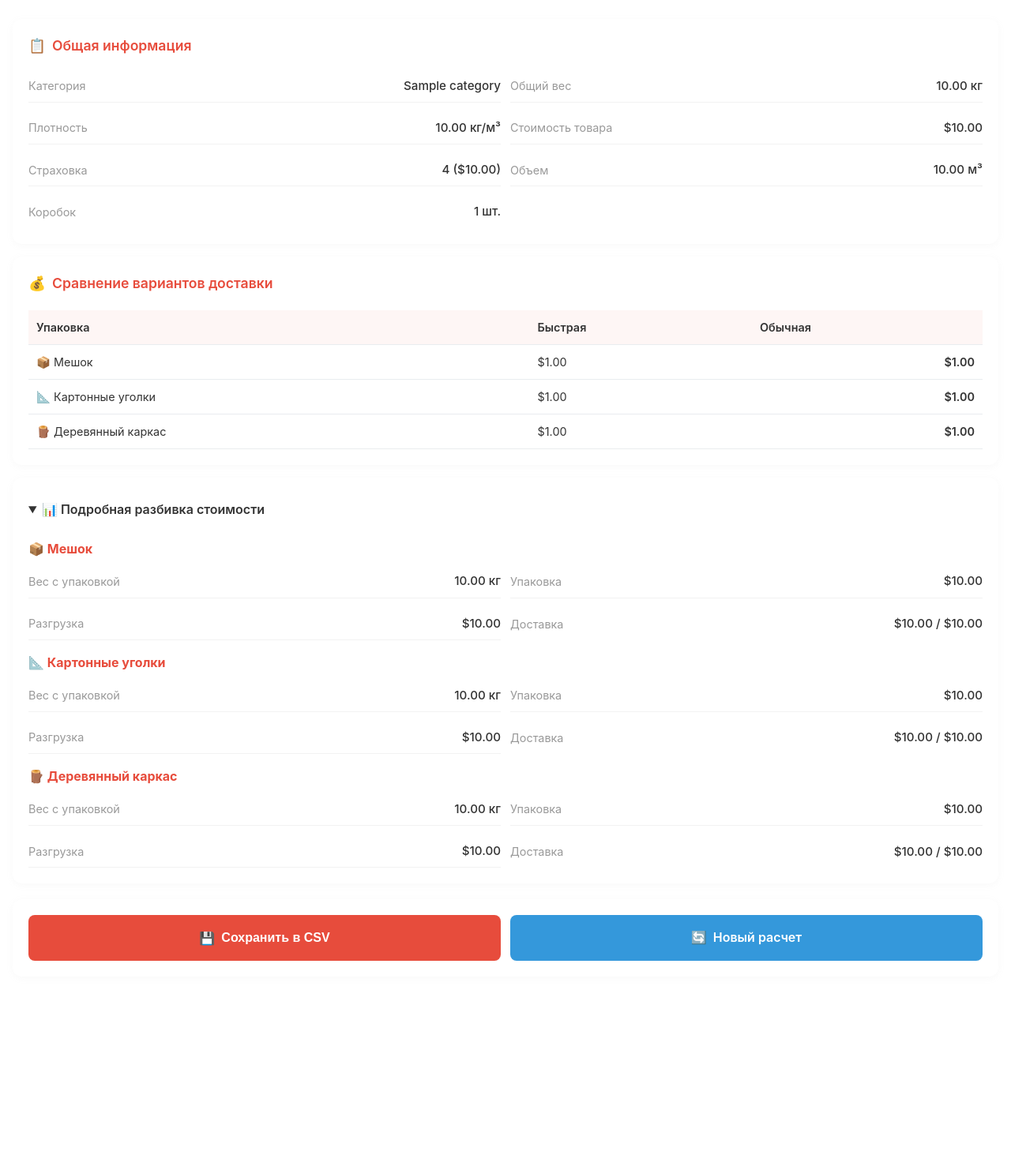
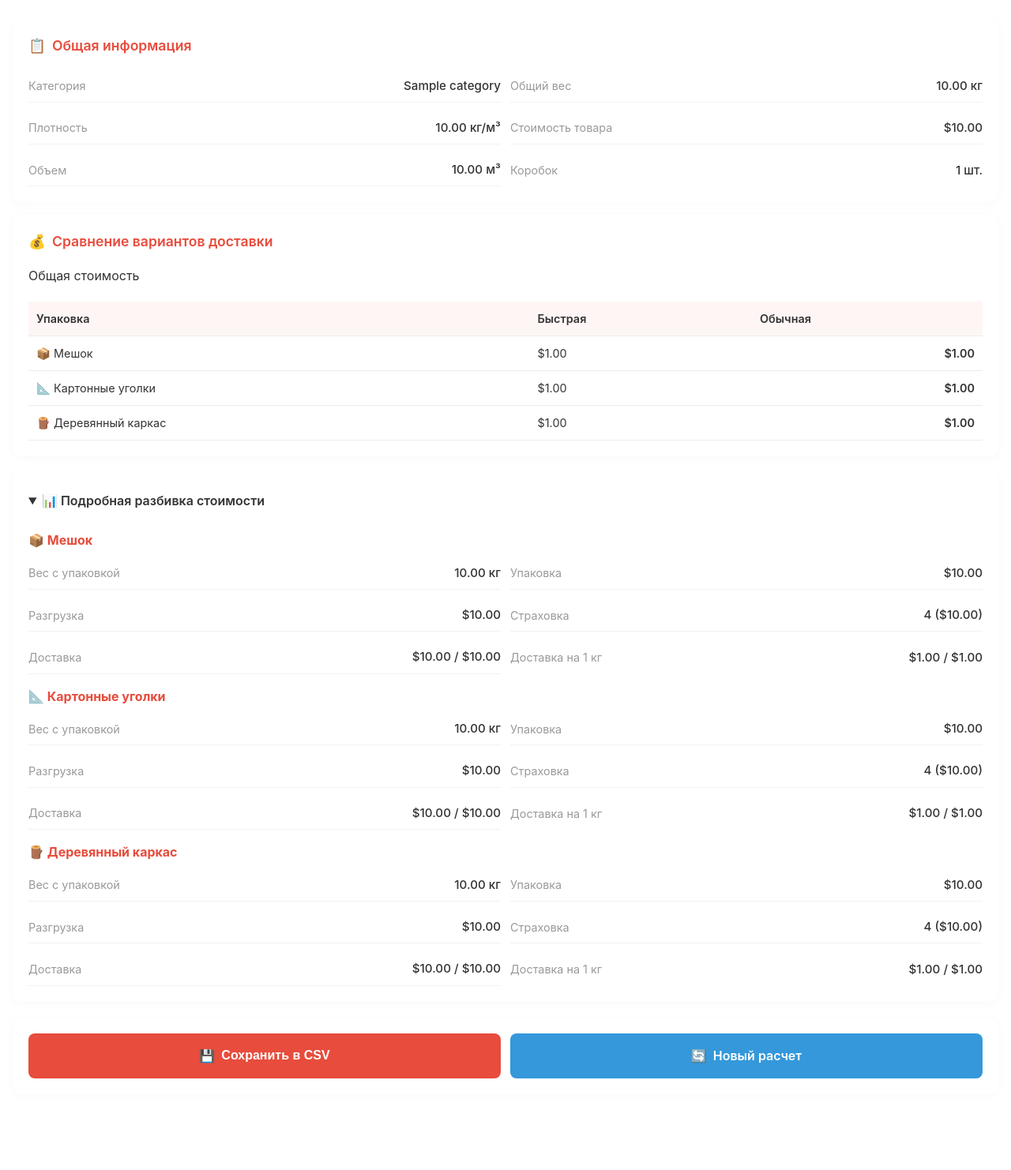
Before and after one commit to chinatogether/delivery-calculator, a Flask app: template templates/result.html in a window 1280 px wide, after a click on "📊 Подробная разбивка стоимости". Shown: the part 102-1584 px from the top of the page at 79% size. Before the commit the page ends 1319 px from the top, so only its background shows below. Run offline with Flask 3, Linux system fonts and the light colour scheme; the template is opened without the code that fills it: most values are stand-ins (such as "Sample title", 1, 10 or a date in 2020); some libraries are stand-ins or nearby versions.

Commit message:
Обновление основной страницы

```diff
--- a/api.py
+++ b/api.py
@@ -509,7 +509,7 @@ def calculate():
                 "deliveryCostFast": float(delivery_cost_fast_bag),
                 "deliveryCostRegular": float(delivery_cost_regular_bag),
                 "totalFast": float(
-                    (packaging_cost_bag + unload_cost_bag + insurance + delivery_cost_fast).quantize(Decimal('0.01'))
+                    (packaging_cost_bag + unload_cost_bag + insurance + delivery_cost_fast_bag).quantize(Decimal('0.01'))
                 ),
                 "totalRegular": float(
                     (packaging_cost_bag + unload_cost_bag + insurance + delivery_cost_regular_bag).quantize(Decimal('0.01'))
--- a/templates/result.html
+++ b/templates/result.html
@@ -1,5 +1,6 @@
 <!DOCTYPE html>
 <html lang="ru">
+
 <head>
     <meta charset="UTF-8">
     <meta name="viewport" content="width=device-width, initial-scale=1.0, maximum-scale=1.0, user-scalable=no">
@@ -16,7 +17,7 @@
             --light-gray: #f8f9fa;
             --white: #ffffff;
             --border-color: #e9ecef;
-            --shadow: 0 10px 30px rgba(0,0,0,0.1);
+            --shadow: 0 10px 30px rgba(0, 0, 0, 0.1);
 
             /* Telegram Web App цвета */
             --tg-theme-bg-color: var(--white);
@@ -80,6 +81,7 @@
                 opacity: 0;
                 transform: translateY(20px);
             }
+
             to {
                 opacity: 1;
                 transform: translateY(0);
@@ -113,7 +115,7 @@
             justify-content: space-between;
             align-items: center;
             padding: 8px 0;
-            border-bottom: 1px solid rgba(0,0,0,0.05);
+            border-bottom: 1px solid rgba(0, 0, 0, 0.05);
         }
 
         .info-item:last-child {
@@ -269,6 +271,7 @@
         }
     </style>
 </head>
+
 <body>
     <div class="container">
         {% if results %}
@@ -301,10 +304,6 @@
                     <span class="info-value">${{ "%.2f"|format(results.generalInformation.productCost) }}</span>
                 </div>
                 <div class="info-item">
-                        <span class="info-label">Страховка</span>
-                        <span class="info-value">{{ results.generalInformation.insuranceRate }} (${{ "%.2f"|format(results.generalInformation.insuranceAmount) }})</span>
-                    </div>
-                    <div class="info-item">
                     <span class="info-label">Объем</span>
                     <span class="info-value">{{ "%.2f"|format(results.generalInformation.volume) }} м³</span>
                 </div>
@@ -320,6 +319,8 @@
             <h2>
                 <span>💰</span>
                 <span>Сравнение вариантов доставки</span>
+            </h2>
+            <span>Общая стоимость</span>
             </h2>
             <div class="comparison-table">
                 <table>
@@ -374,8 +375,20 @@
                         <span class="info-value">${{ "%.2f"|format(results.bag.unloadCost) }}</span>
                     </div>
                     <div class="info-item">
+                        <span class="info-label">Страховка</span>
+                        <span class="info-value">{{ results.generalInformation.insuranceRate }} (${{
+                            "%.2f"|format(results.generalInformation.insuranceAmount) }})</span>
+                    </div>
+                    <div class="info-item">
                         <span class="info-label">Доставка</span>
-                            <span class="info-value">${{ "%.2f"|format(results.bag.deliveryCostFast) }} / ${{ "%.2f"|format(results.bag.deliveryCostRegular) }}</span>
+                        <span class="info-value">${{ "%.2f"|format(results.bag.deliveryCostFast) }} / ${{
+                            "%.2f"|format(results.bag.deliveryCostRegular) }}</span>
+                    </div>
+                    <div class="info-item">
+                        <span class="info-label">Доставка на 1 кг</span>
+                        <span class="info-value">${{
+                            "%.2f"|format(results.bag.deliveryCostFast/results.bag.packedWeight) }} / ${{
+                            "%.2f"|format(results.bag.deliveryCostRegular/results.bag.packedWeight) }}</span>
                     </div>
                 </div>
             </div>
@@ -397,8 +410,20 @@
                         <span class="info-value">${{ "%.2f"|format(results.corners.unloadCost) }}</span>
                     </div>
                     <div class="info-item">
+                        <span class="info-label">Страховка</span>
+                        <span class="info-value">{{ results.generalInformation.insuranceRate }} (${{
+                            "%.2f"|format(results.generalInformation.insuranceAmount) }})</span>
+                    </div>
+                    <div class="info-item">
                         <span class="info-label">Доставка</span>
-                            <span class="info-value">${{ "%.2f"|format(results.corners.deliveryCostFast) }} / ${{ "%.2f"|format(results.corners.deliveryCostRegular) }}</span>
+                        <span class="info-value">${{ "%.2f"|format(results.corners.deliveryCostFast) }} / ${{
+                            "%.2f"|format(results.corners.deliveryCostRegular) }}</span>
+                    </div>
+                    <div class="info-item">
+                        <span class="info-label">Доставка на 1 кг</span>
+                        <span class="info-value">${{
+                            "%.2f"|format(results.corners.deliveryCostFast/results.corners.packedWeight) }} / ${{
+                            "%.2f"|format(results.corners.deliveryCostRegular/results.corners.packedWeight) }}</span>
                     </div>
                 </div>
             </div>
@@ -420,8 +445,20 @@
                         <span class="info-value">${{ "%.2f"|format(results.frame.unloadCost) }}</span>
                     </div>
                     <div class="info-item">
+                        <span class="info-label">Страховка</span>
+                        <span class="info-value">{{ results.generalInformation.insuranceRate }} (${{
+                            "%.2f"|format(results.generalInformation.insuranceAmount) }})</span>
+                    </div>
+                    <div class="info-item">
                         <span class="info-label">Доставка</span>
-                            <span class="info-value">${{ "%.2f"|format(results.frame.deliveryCostFast) }} / ${{ "%.2f"|format(results.frame.deliveryCostRegular) }}</span>
+                        <span class="info-value">${{ "%.2f"|format(results.frame.deliveryCostFast) }} / ${{
+                            "%.2f"|format(results.frame.deliveryCostRegular) }}</span>
+                    </div>
+                    <div class="info-item">
+                        <span class="info-label">Доставка на 1 кг</span>
+                        <span class="info-value">${{
+                            "%.2f"|format(results.frame.deliveryCostFast/results.frame.packedWeight) }} / ${{
+                            "%.2f"|format(results.frame.deliveryCostRegular/results.frame.packedWeight) }}</span>
                     </div>
                 </div>
             </div>
@@ -441,7 +478,8 @@
         {% else %}
         <div class="error">
             <p>❌ Данные для отображения отсутствуют.</p>
-                <p>Пожалуйста, выполните расчет на <a href="/" style="color: var(--primary-color);">главной странице</a>.</p>
+            <p>Пожалуйста, выполните расчет на <a href="/" style="color: var(--primary-color);">главной странице</a>.
+            </p>
         </div>
         {% endif %}
     </div>
@@ -466,22 +504,22 @@
         const resultsData = {
             category: "{{ results.generalInformation.category }}",
             totalWeight: {{ results.generalInformation.weight }},
-            density: {{ results.generalInformation.density }},
-            productCost: {{ results.generalInformation.productCost }},
+        density: { { results.generalInformation.density } },
+        productCost: { { results.generalInformation.productCost } },
         insuranceRate: "{{ results.generalInformation.insuranceRate }}",
-            insuranceAmount: {{ results.generalInformation.insuranceAmount }},
-            volume: {{ results.generalInformation.volume }},
-            boxCount: {{ results.generalInformation.boxCount }},
-            bagTotalFast: {{ results.bag.totalFast }},
-            bagTotalRegular: {{ results.bag.totalRegular }},
-            cornersTotalFast: {{ results.corners.totalFast }},
-            cornersTotalRegular: {{ results.corners.totalRegular }},
-            frameTotalFast: {{ results.frame.totalFast }},
-            frameTotalRegular: {{ results.frame.totalRegular }}
+            insuranceAmount: { { results.generalInformation.insuranceAmount } },
+        volume: { { results.generalInformation.volume } },
+        boxCount: { { results.generalInformation.boxCount } },
+        bagTotalFast: { { results.bag.totalFast } },
+        bagTotalRegular: { { results.bag.totalRegular } },
+        cornersTotalFast: { { results.corners.totalFast } },
+        cornersTotalRegular: { { results.corners.totalRegular } },
+        frameTotalFast: { { results.frame.totalFast } },
+        frameTotalRegular: { { results.frame.totalRegular } }
         };
 
         // Кнопка сохранения в CSV
-        document.getElementById('saveBtn').addEventListener('click', async function() {
+        document.getElementById('saveBtn').addEventListener('click', async function () {
             try {
                 // Вибрация при нажатии
                 if (tg && tg.HapticFeedback) {
@@ -511,8 +549,8 @@
                         results: {
                             generalInformation: {{ results.generalInformation | tojson }},
                     bag: {{ results.bag | tojson }},
-                            corners: {{ results.corners | tojson }},
-                            frame: {{ results.frame | tojson }}
+            corners: { { results.corners | tojson } },
+            frame: { { results.frame | tojson } }
         }
                     })
                 });
```
Also changed, not shown: 2 other files. Lines whose indentation alone changed are shown as unchanged.
